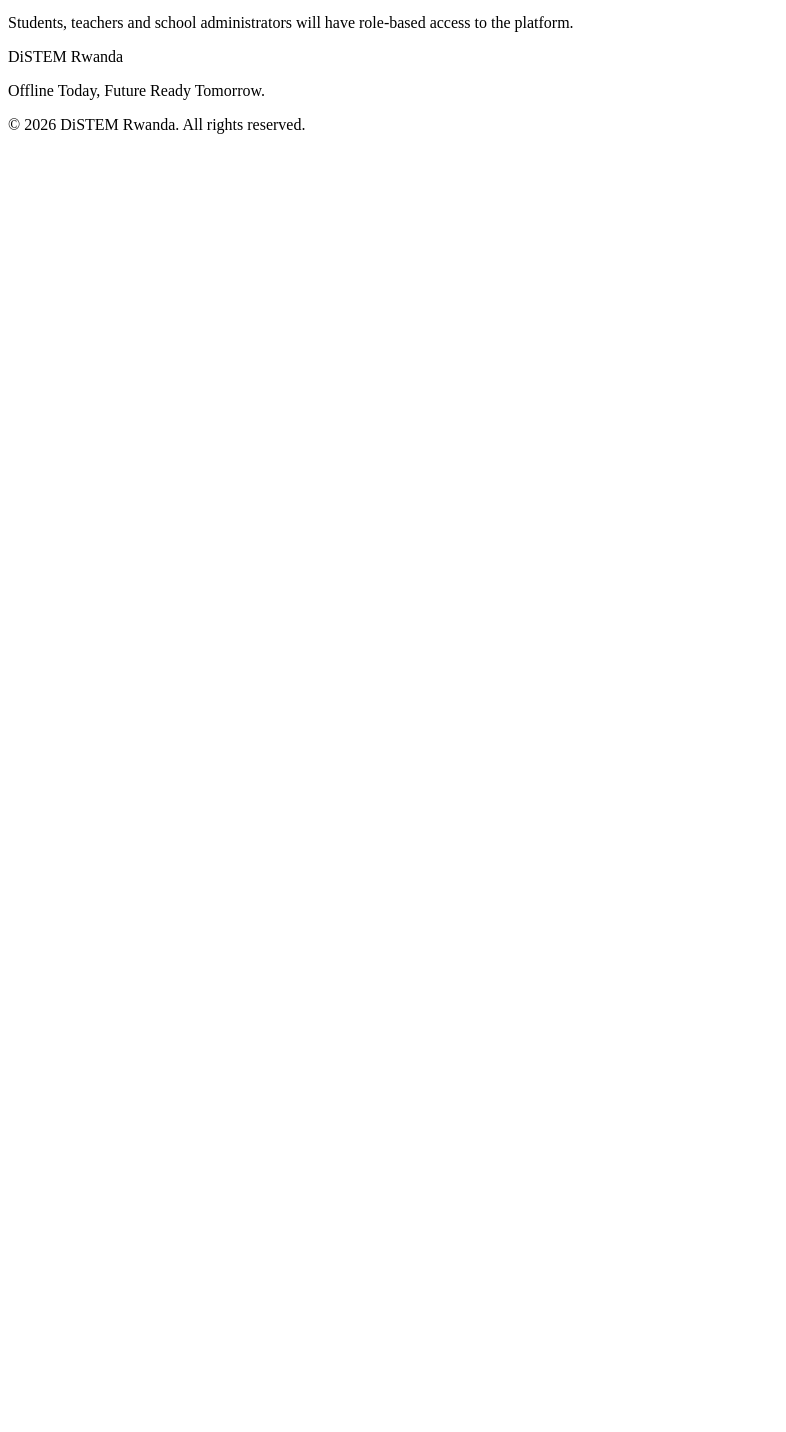
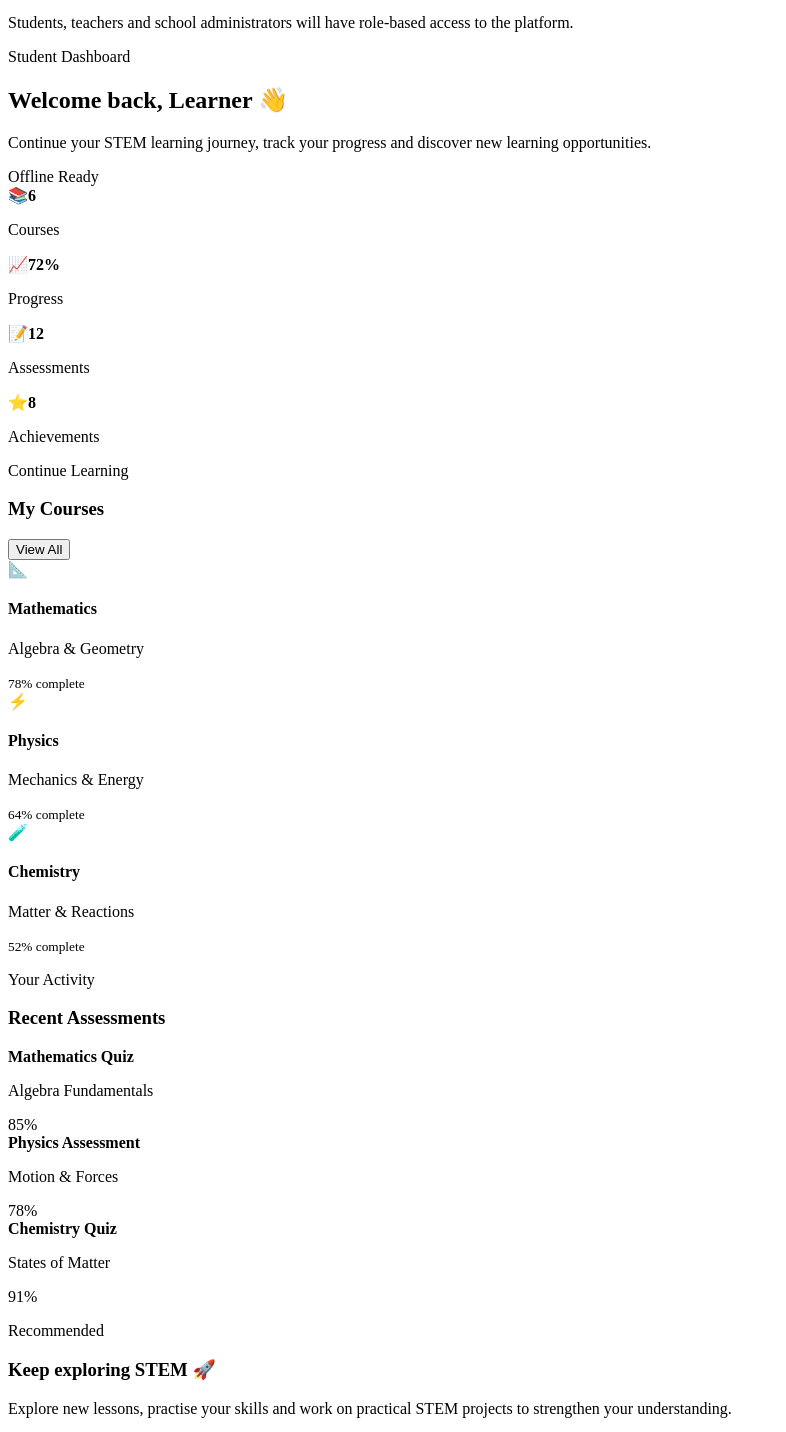
Before and after one commit to DiSTEM-Rwanda/DiSTEM-Rwanda, a React app in the folder frontend/: page / in a window 1280 px wide. Shown: the part 1920-3352 px from the top of the page, without its empty margins (0-786 px from the left). Before the commit the page ends 2070 px from the top, so only its background shows below. Built offline with nearby package versions, Linux system fonts and the light colour scheme; the HTML template or start-up script is replaced by a standard one.

Commit message:
Create student learning dashboard

```diff
--- a/frontend/src/App.css
+++ b/frontend/src/App.css
@@ -452,3 +452,291 @@
     padding: 25px;
   }
 }
+/* =========================
+   STUDENT DASHBOARD
+========================= */
+
+.dashboard-section {
+  max-width: 1200px;
+  margin: 0 auto;
+  padding: 100px 7%;
+  background: #f8fafc;
+}
+
+.dashboard-header {
+  display: flex;
+  align-items: flex-start;
+  justify-content: space-between;
+  gap: 30px;
+  margin-bottom: 40px;
+}
+
+.dashboard-header h2 {
+  margin: 0 0 15px;
+  font-size: clamp(2rem, 4vw, 3rem);
+}
+
+.dashboard-header > div:first-child > p:last-child {
+  max-width: 650px;
+  margin: 0;
+  color: #64748b;
+  line-height: 1.7;
+}
+
+.offline-status {
+  display: flex;
+  align-items: center;
+  gap: 8px;
+  padding: 10px 16px;
+  border: 1px solid #bbf7d0;
+  border-radius: 999px;
+  background: #f0fdf4;
+  color: #166534;
+  font-size: 0.9rem;
+  font-weight: 700;
+  white-space: nowrap;
+}
+
+.status-dot {
+  width: 9px;
+  height: 9px;
+  border-radius: 50%;
+  background: #22c55e;
+}
+
+/* Dashboard statistics */
+
+.dashboard-stats {
+  display: grid;
+  grid-template-columns: repeat(4, 1fr);
+  gap: 18px;
+  margin-bottom: 30px;
+}
+
+.stat-card {
+  padding: 25px;
+  border: 1px solid #e2e8f0;
+  border-radius: 16px;
+  background: white;
+  box-shadow: 0 8px 25px rgba(15, 23, 42, 0.05);
+}
+
+.stat-card span {
+  display: block;
+  margin-bottom: 12px;
+  font-size: 1.8rem;
+}
+
+.stat-card strong {
+  display: block;
+  margin-bottom: 5px;
+  font-size: 1.8rem;
+}
+
+.stat-card p {
+  margin: 0;
+  color: #64748b;
+}
+
+/* Dashboard content */
+
+.dashboard-content {
+  display: grid;
+  grid-template-columns: 1.4fr 1fr;
+  gap: 24px;
+  margin-bottom: 24px;
+}
+
+.dashboard-card {
+  padding: 30px;
+  border: 1px solid #e2e8f0;
+  border-radius: 18px;
+  background: white;
+  box-shadow: 0 8px 25px rgba(15, 23, 42, 0.05);
+}
+
+.card-heading {
+  display: flex;
+  align-items: flex-start;
+  justify-content: space-between;
+  gap: 20px;
+  margin-bottom: 25px;
+}
+
+.card-heading h3 {
+  margin: 0;
+  font-size: 1.4rem;
+}
+
+.card-heading .eyebrow {
+  margin-top: 0;
+  margin-bottom: 8px;
+}
+
+.card-heading button {
+  border: none;
+  background: transparent;
+  color: #2563eb;
+  font-weight: 700;
+}
+
+/* Courses */
+
+.course-list {
+  display: flex;
+  flex-direction: column;
+  gap: 20px;
+}
+
+.course-item {
+  display: flex;
+  align-items: flex-start;
+  gap: 15px;
+}
+
+.course-icon {
+  flex-shrink: 0;
+  width: 50px;
+  height: 50px;
+
+  display: grid;
+  place-items: center;
+
+  border-radius: 12px;
+  background: #eff6ff;
+  font-size: 1.5rem;
+}
+
+.course-item h4 {
+  margin: 0 0 5px;
+}
+
+.course-item p {
+  margin: 0 0 12px;
+  color: #64748b;
+  font-size: 0.9rem;
+}
+
+.progress-bar {
+  width: 100%;
+  min-width: 180px;
+  height: 7px;
+  overflow: hidden;
+  border-radius: 999px;
+  background: #e2e8f0;
+}
+
+.progress-fill {
+  height: 100%;
+  border-radius: inherit;
+  background: #2563eb;
+}
+
+.course-item small {
+  display: block;
+  margin-top: 6px;
+  color: #64748b;
+}
+
+/* Assessments */
+
+.assessment-list {
+  display: flex;
+  flex-direction: column;
+}
+
+.assessment-item {
+  display: flex;
+  align-items: center;
+  justify-content: space-between;
+  gap: 20px;
+
+  padding: 18px 0;
+  border-bottom: 1px solid #e2e8f0;
+}
+
+.assessment-item:last-child {
+  border-bottom: none;
+}
+
+.assessment-item strong {
+  display: block;
+  margin-bottom: 5px;
+}
+
+.assessment-item p {
+  margin: 0;
+  color: #64748b;
+  font-size: 0.9rem;
+}
+
+.score {
+  padding: 7px 12px;
+  border-radius: 8px;
+  background: #eff6ff;
+  color: #2563eb;
+  font-weight: 800;
+}
+
+/* Recommendation */
+
+.recommendation-card {
+  background:
+    radial-gradient(circle at 90% 20%, #dbeafe 0, transparent 35%),
+    #eff6ff;
+}
+
+.recommendation-card h3 {
+  margin: 0 0 12px;
+  font-size: 1.7rem;
+}
+
+.recommendation-card > p:not(.eyebrow) {
+  max-width: 700px;
+  margin-bottom: 25px;
+  color: #64748b;
+  line-height: 1.7;
+}
+
+.recommendation-card button {
+  padding: 12px 20px;
+  border: none;
+  border-radius: 8px;
+  background: #2563eb;
+  color: white;
+  font-weight: 700;
+}
+
+/* Dashboard responsive design */
+
+@media (max-width: 900px) {
+  .dashboard-header {
+    flex-direction: column;
+  }
+
+  .dashboard-stats {
+    grid-template-columns: repeat(2, 1fr);
+  }
+
+  .dashboard-content {
+    grid-template-columns: 1fr;
+  }
+}
+
+@media (max-width: 600px) {
+  .dashboard-section {
+    padding: 70px 5%;
+  }
+
+  .dashboard-stats {
+    grid-template-columns: 1fr;
+  }
+
+  .dashboard-card {
+    padding: 22px;
+  }
+
+  .progress-bar {
+    min-width: 120px;
+  }
+}
--- a/frontend/src/App.jsx
+++ b/frontend/src/App.jsx
@@ -4,6 +4,7 @@
 import Learning from './components/Learning'
 import Teachers from './components/Teachers'
 import Auth from './components/Auth'
+import Dashboard from './components/Dashboard'
 
 function App() {
   return (
@@ -16,6 +17,7 @@
         <Learning />
         <Teachers />
         <Auth />
+        <Dashboard />
       </main>
 
       <footer>
--- /dev/null
+++ b/frontend/src/components/Dashboard.jsx
@@ -0,0 +1,162 @@
+function Dashboard() {
+  return (
+    <section id="dashboard" className="dashboard-section">
+      <div className="dashboard-header">
+        <div>
+          <p className="eyebrow">Student Dashboard</p>
+
+          <h2>Welcome back, Learner 👋</h2>
+
+          <p>
+            Continue your STEM learning journey, track your progress and
+            discover new learning opportunities.
+          </p>
+        </div>
+
+        <div className="offline-status">
+          <span className="status-dot"></span>
+          Offline Ready
+        </div>
+      </div>
+
+      <div className="dashboard-stats">
+        <div className="stat-card">
+          <span>📚</span>
+          <strong>6</strong>
+          <p>Courses</p>
+        </div>
+
+        <div className="stat-card">
+          <span>📈</span>
+          <strong>72%</strong>
+          <p>Progress</p>
+        </div>
+
+        <div className="stat-card">
+          <span>📝</span>
+          <strong>12</strong>
+          <p>Assessments</p>
+        </div>
+
+        <div className="stat-card">
+          <span>⭐</span>
+          <strong>8</strong>
+          <p>Achievements</p>
+        </div>
+      </div>
+
+      <div className="dashboard-content">
+        <div className="dashboard-card courses-card">
+          <div className="card-heading">
+            <div>
+              <p className="eyebrow">Continue Learning</p>
+              <h3>My Courses</h3>
+            </div>
+
+            <button type="button">View All</button>
+          </div>
+
+          <div className="course-list">
+            <div className="course-item">
+              <span className="course-icon">📐</span>
+
+              <div>
+                <h4>Mathematics</h4>
+                <p>Algebra & Geometry</p>
+
+                <div className="progress-bar">
+                  <div className="progress-fill" style={{ width: '78%' }}></div>
+                </div>
+
+                <small>78% complete</small>
+              </div>
+            </div>
+
+            <div className="course-item">
+              <span className="course-icon">⚡</span>
+
+              <div>
+                <h4>Physics</h4>
+                <p>Mechanics & Energy</p>
+
+                <div className="progress-bar">
+                  <div className="progress-fill" style={{ width: '64%' }}></div>
+                </div>
+
+                <small>64% complete</small>
+              </div>
+            </div>
+
+            <div className="course-item">
+              <span className="course-icon">🧪</span>
+
+              <div>
+                <h4>Chemistry</h4>
+                <p>Matter & Reactions</p>
+
+                <div className="progress-bar">
+                  <div className="progress-fill" style={{ width: '52%' }}></div>
+                </div>
+
+                <small>52% complete</small>
+              </div>
+            </div>
+          </div>
+        </div>
+
+        <div className="dashboard-card">
+          <div className="card-heading">
+            <div>
+              <p className="eyebrow">Your Activity</p>
+              <h3>Recent Assessments</h3>
+            </div>
+          </div>
+
+          <div className="assessment-list">
+            <div className="assessment-item">
+              <div>
+                <strong>Mathematics Quiz</strong>
+                <p>Algebra Fundamentals</p>
+              </div>
+
+              <span className="score">85%</span>
+            </div>
+
+            <div className="assessment-item">
+              <div>
+                <strong>Physics Assessment</strong>
+                <p>Motion & Forces</p>
+              </div>
+
+              <span className="score">78%</span>
+            </div>
+
+            <div className="assessment-item">
+              <div>
+                <strong>Chemistry Quiz</strong>
+                <p>States of Matter</p>
+              </div>
+
+              <span className="score">91%</span>
+            </div>
+          </div>
+        </div>
+      </div>
+
+      <div className="dashboard-card recommendation-card">
+        <p className="eyebrow">Recommended</p>
+
+        <h3>Keep exploring STEM 🚀</h3>
+
+        <p>
+          Explore new lessons, practise your skills and work on practical
+          STEM projects to strengthen your understanding.
+        </p>
+
+        <button type="button">Explore Learning</button>
+      </div>
+    </section>
+  )
+}
+
+export default Dashboard
```
